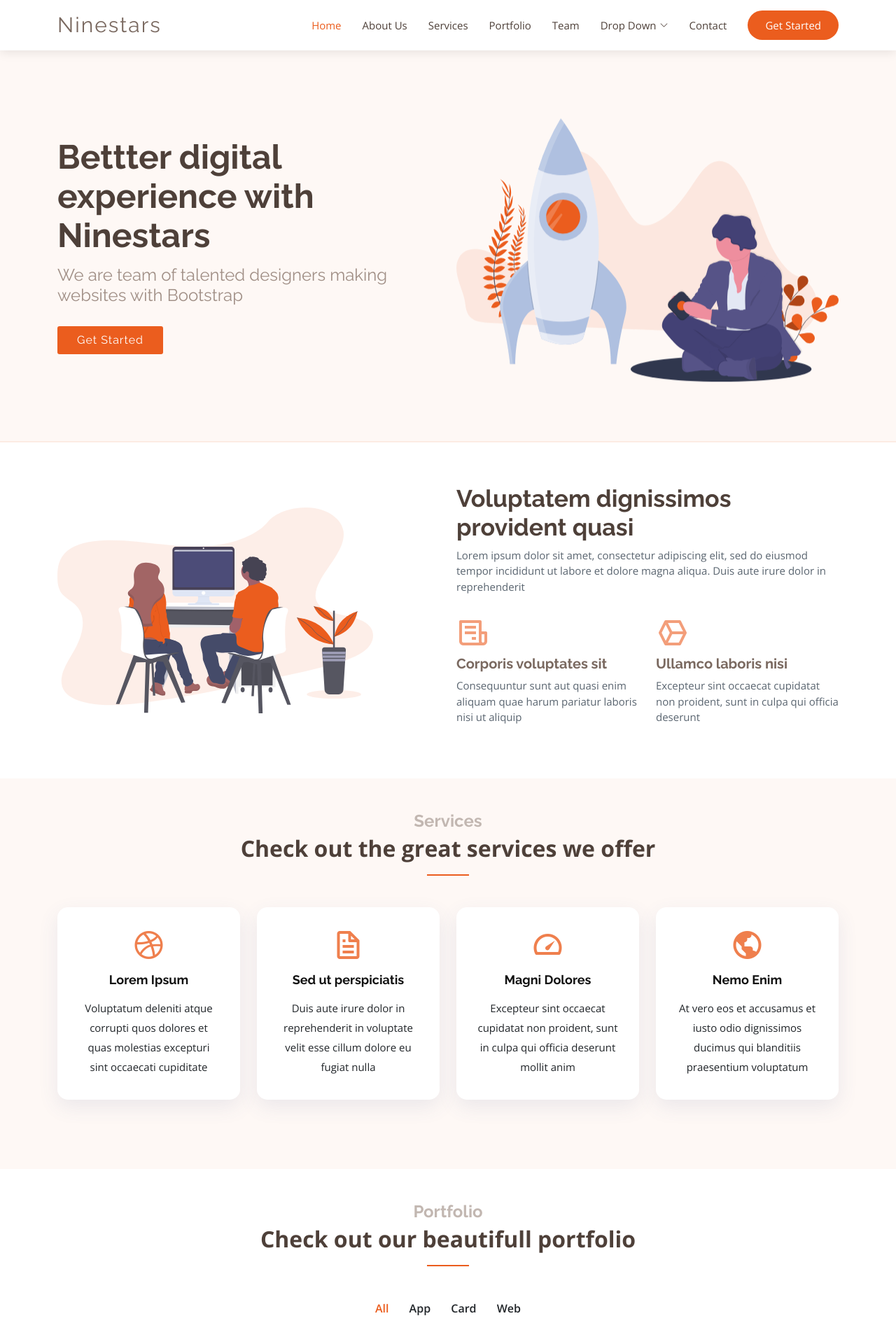
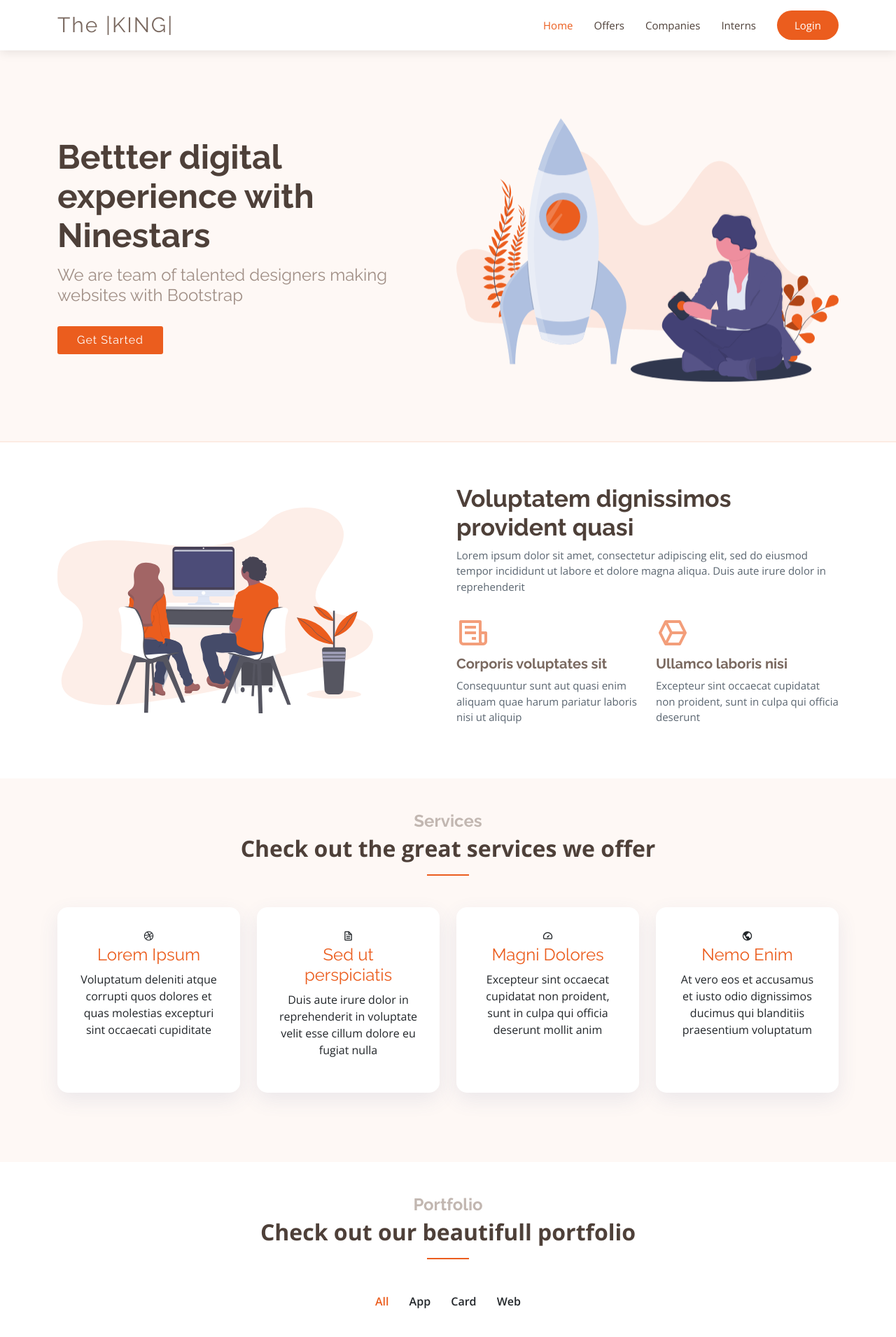
Before and after one commit to ArslaneFOS/projetweb, a PHP site: page /controllers/home.php in a window 1280 px wide. Shown: the top 1910 px of the page at 70% size. Run offline with PHP 8.4, Linux system fonts and the light colour scheme.

Commit message:
offers navbar

```diff
--- a/views/assets/css/style.css
+++ b/views/assets/css/style.css
@@ -469,43 +469,43 @@ section {
 }
 
 /*--------------------------------------------------------------
-# About
+# offers
 --------------------------------------------------------------*/
-.about h3 {
+.offers h3 {
   font-weight: 700;
   font-size: 34px;
   color: #4e4039;
 }
-.about h4 {
+.offers h4 {
   font-size: 20px;
   font-weight: 700;
   margin-top: 5px;
   color: #7a6960;
 }
-.about i {
+.offers i {
   font-size: 48px;
   margin-top: 15px;
   color: #f39e7a;
 }
-.about p {
+.offers p {
   font-size: 15px;
   color: #5a6570;
 }
 @media (max-width: 991px) {
-  .about .about-img img {
+  .offers .offers-img img {
     max-width: 70%;
   }
 }
 @media (max-width: 767px) {
-  .about .about-img img {
+  .offers .offers-img img {
     max-width: 90%;
   }
 }
 
 /*--------------------------------------------------------------
-# Services
+# Companies
 --------------------------------------------------------------*/
-.services .icon-box {
+.companies .icon-box {
   padding: 30px;
   position: relative;
   overflow: hidden;
@@ -517,25 +517,25 @@ section {
   text-align: center;
   border-bottom: 3px solid #fff;
 }
-.services .icon-box:hover {
+.Companies .icon-box:hover {
   transform: translateY(-5px);
   border-color: #ef7f4d;
 }
-.services .icon i {
+.Companies .icon i {
   font-size: 48px;
   line-height: 1;
   margin-bottom: 15px;
   color: #ef7f4d;
 }
-.services .title {
+.Companies .title {
   font-weight: 700;
   margin-bottom: 15px;
   font-size: 18px;
 }
-.services .title a {
+.Companies .title a {
   color: #111;
 }
-.services .description {
+.Companies .description {
   font-size: 15px;
   line-height: 28px;
   margin-bottom: 0;
--- a/views/home.php
+++ b/views/home.php
@@ -5,34 +5,21 @@
   <meta charset="utf-8">
   <meta content="width=device-width, initial-scale=1.0" name="viewport">
 
-  <title>Ninestars Bootstrap Template - Index</title>
+  <title>ProjectX</title>
   <meta content="" name="description">
   <meta content="" name="keywords">
-
-  <!-- Favicons -->
   <link href="assets/img/favicon.png" rel="icon">
   <link href="assets/img/apple-touch-icon.png" rel="apple-touch-icon">
-
-  <!-- Google Fonts -->
   <link href="https://fonts.googleapis.com/css?family=Open+Sans:300,300i,400,400i,600,600i,700,700i|Raleway:300,300i,400,400i,600,600i,700,700i" rel="stylesheet">
-
-  <!-- Vendor CSS Files -->
   <link href="assets/vendor/aos/aos.css" rel="stylesheet">
   <link href="assets/vendor/bootstrap/css/bootstrap.min.css" rel="stylesheet">
   <link href="assets/vendor/bootstrap-icons/bootstrap-icons.css" rel="stylesheet">
   <link href="assets/vendor/boxicons/css/boxicons.min.css" rel="stylesheet">
   <link href="assets/vendor/glightbox/css/glightbox.min.css" rel="stylesheet">
   <link href="assets/vendor/swiper/swiper-bundle.min.css" rel="stylesheet">
-
-  <!-- Template Main CSS File -->
   <link href="assets/css/style.css" rel="stylesheet">
 
-  <!-- =======================================================
-  * Template Name: Ninestars - v4.7.0
-  * Template URL: https://bootstrapmade.com/ninestars-free-bootstrap-3-theme-for-creative/
-  * Author: BootstrapMade.com
-  * License: https://bootstrapmade.com/license/
-  ======================================================== -->
+
 </head>
 
 <body>
@@ -42,7 +29,7 @@
     <div class="container d-flex align-items-center justify-content-between">
 
       <div class="logo">
-        <h1 class="text-light"><a href="index.html"><span>Ninestars</span></a></h1>
+        <h1 class="text-light"><a href="index.html"><span>The |KING|</span></a></h1>
         <!-- Uncomment below if you prefer to use an image logo -->
         <!-- <a href="index.html"><img src="assets/img/logo.png" alt="" class="img-fluid"></a>-->
       </div>
@@ -50,11 +37,11 @@
       <nav id="navbar" class="navbar">
         <ul>
           <li><a class="nav-link scrollto active" href="#hero">Home</a></li>
-          <li><a class="nav-link scrollto" href="#about">About Us</a></li>
-          <li><a class="nav-link scrollto" href="#services">Services</a></li>
-          <li><a class="nav-link scrollto" href="#portfolio">Portfolio</a></li>
-          <li><a class="nav-link scrollto" href="#team">Team</a></li>
-          <li class="dropdown"><a href="#"><span>Drop Down</span> <i class="bi bi-chevron-down"></i></a>
+          <li><a class="nav-link scrollto" href="#offers">Offers</a></li>
+          <li><a class="nav-link scrollto" href="#companies">Companies</a></li>
+          <li><a class="nav-link scrollto" href="#portfolio">Interns</a></li>
+          <!--<li><a class="nav-link scrollto" href="#team">Login</a></li>
+          <li class="dropdown"><a href="#"><span>Random DropDown</span> <i class="bi bi-chevron-down"></i></a>
             <ul>
               <li><a href="#">Drop Down 1</a></li>
               <li class="dropdown"><a href="#"><span>Deep Drop Down</span> <i class="bi bi-chevron-right"></i></a>
@@ -71,8 +58,8 @@
               <li><a href="#">Drop Down 4</a></li>
             </ul>
           </li>
-          <li><a class="nav-link scrollto" href="#contact">Contact</a></li>
-          <li><a class="getstarted scrollto" href="#about">Get Started</a></li>
+          <li><a class="nav-link scrollto" href="#contact">Contact</a></li> -->
+          <li><a class="getstarted scrollto" href="#offers">Login</a></li>
         </ul>
         <i class="bi bi-list mobile-nav-toggle"></i>
       </nav><!-- .navbar -->
@@ -89,7 +76,7 @@
           <h1>Bettter digital experience with Ninestars</h1>
           <h2>We are team of talented designers making websites with Bootstrap</h2>
           <div>
-            <a href="#about" class="btn-get-started scrollto">Get Started</a>
+            <a href="#offers" class="btn-get-started scrollto">Get Started</a>
           </div>
         </div>
         <div class="col-lg-6 order-1 order-lg-2 hero-img">
@@ -103,7 +90,7 @@
   <main id="main">
 
     <!-- ======= About Section ======= -->
-    <section id="about" class="about">
+    <section id="offers" class="offers">
       <div class="container">
 
         <div class="row justify-content-between">
@@ -134,7 +121,7 @@
     </section><!-- End About Section -->
 
     <!-- ======= Services Section ======= -->
-    <section id="services" class="services section-bg">
+    <section id="companies" class="companies section-bg">
       <div class="container" data-aos="fade-up">
 
         <div class="section-title">
```
Also changed, not shown: views/offers.php (+40 -3 lines).
